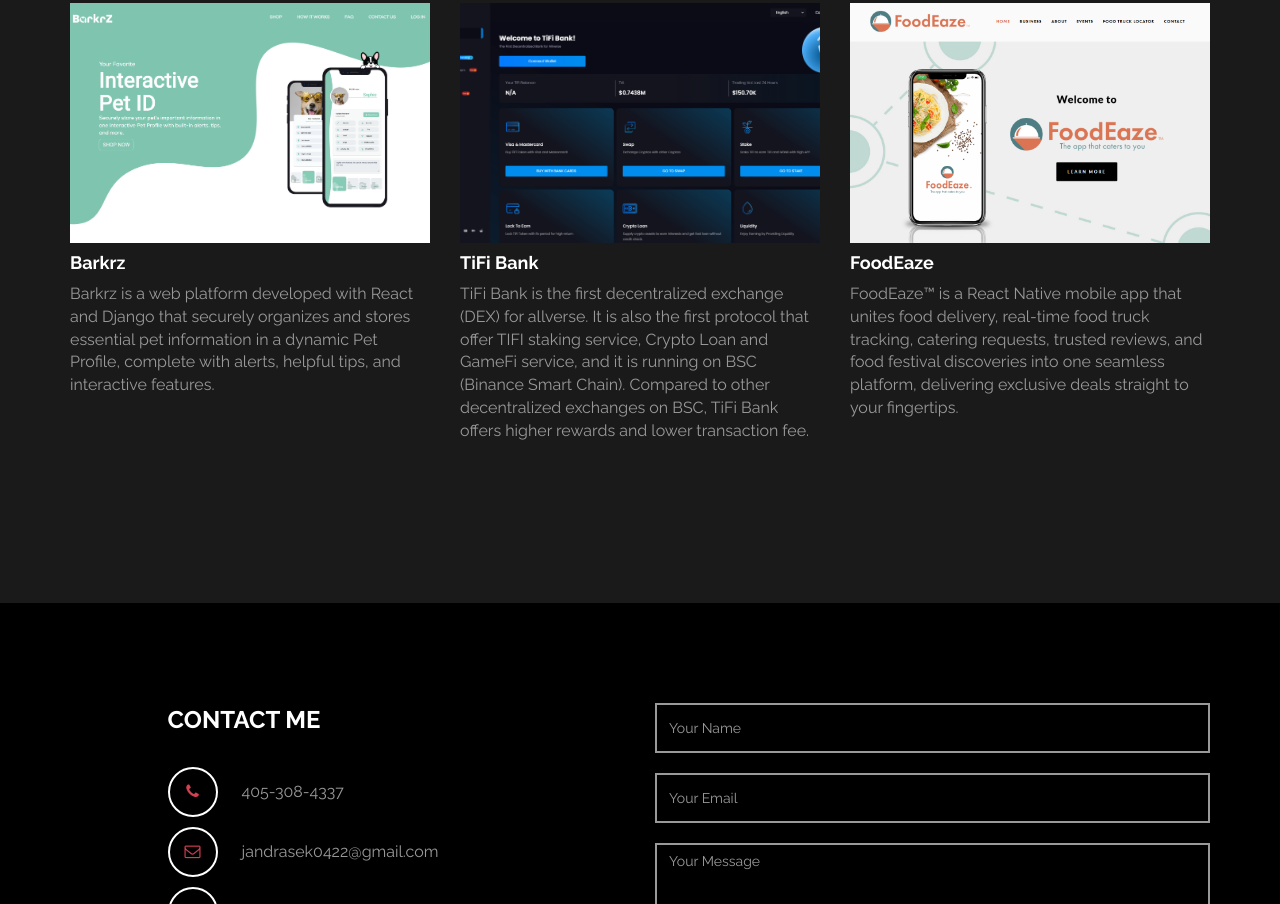
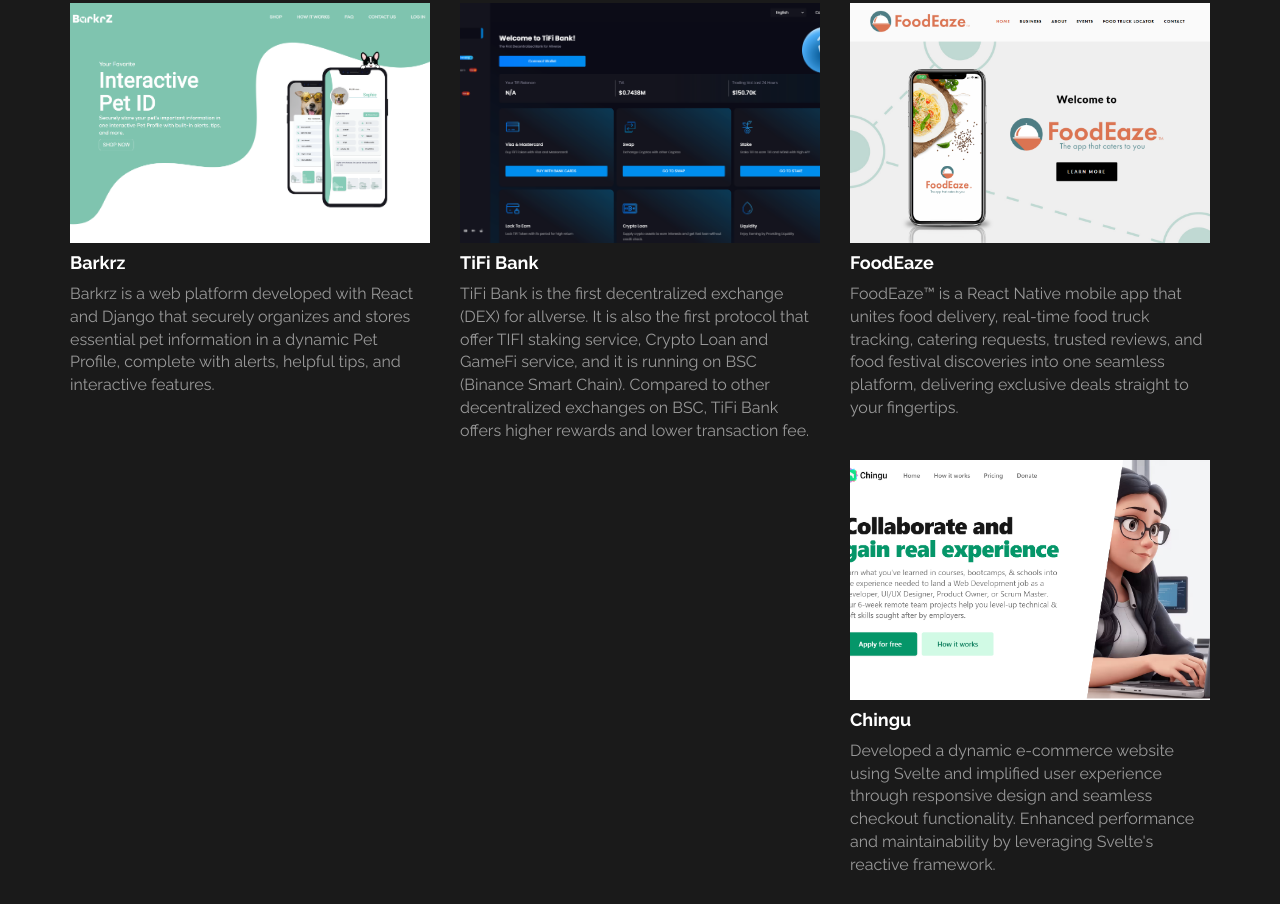
Before and after one commit to joeBoy1003/my-portfolio, a plain HTML site: page index.html in a window 1280 px wide. Shown: the part 1896-2800 px from the top of the page. Drawn offline with Linux system fonts and the light colour scheme.

Commit message:
add svelte experience

```diff
--- a/index.html
+++ b/index.html
@@ -212,6 +212,18 @@
 							</div>
 						</div>
 					</div>
+					<div class="col-md-4 col-xs-12 wow fadeIn" data-wow-delay="0.6s">
+						<div class="portfolio-thumb">
+							<a href="https://chingu.io/" target="_blank">
+								<img src="images/portfolio-img2.png" class="img-responsive portfolio-img"
+									alt="portfolio img">
+							</a>
+							<div class="wow fadeIn" data-wow-delay="0.9s">
+								<h4 class="text-left">Chingu</h4>
+								<p class="text-left">Developed a dynamic e-commerce website using Svelte and implified user experience through responsive design and seamless checkout functionality. Enhanced performance and maintainability by leveraging Svelte's reactive framework.</p>
+							</div>
+						</div>
+					</div>
 				</div>
 			</div>
 		</div>
```
Also changed, not shown: images/portfolio-img2.png (added).
